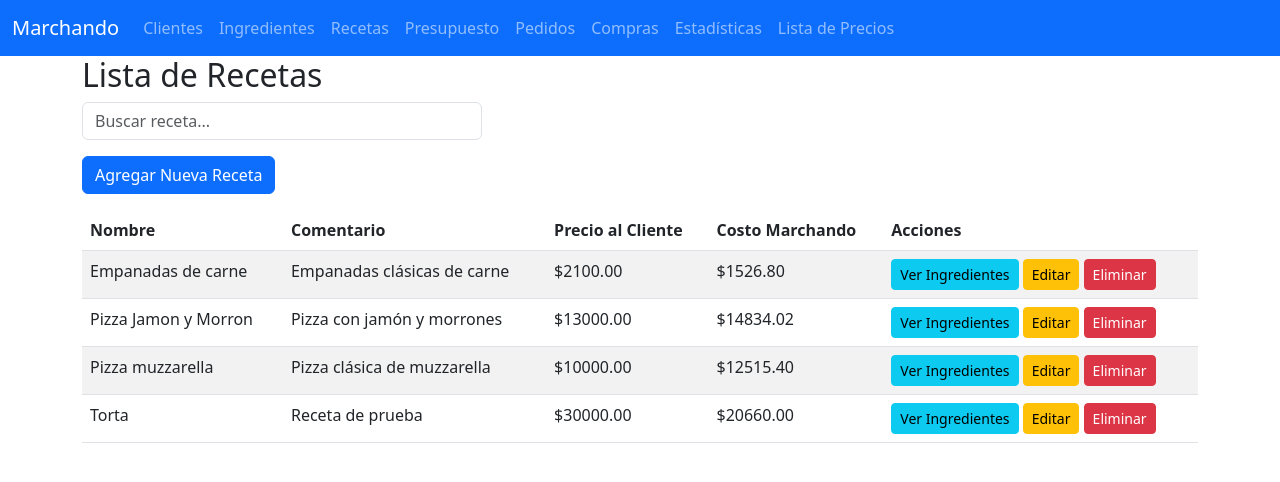
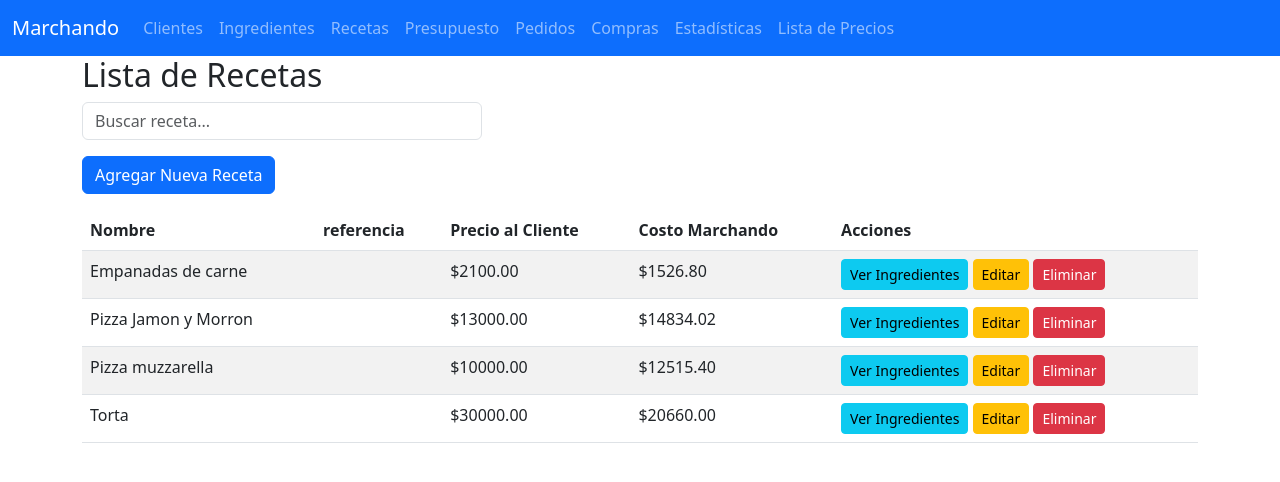
Before and after one commit to pablomainardi/marchandofrozen, a Flask app: page /recetas in a window 1280 px wide. Shown: the top 482 px of the page. Run offline with Flask 3, Linux system fonts and the light colour scheme; data comes from the database, SQL or seed files in the repository.

Commit message:
agregado codigo

```diff
--- a/app.py
+++ b/app.py
@@ -21,7 +21,7 @@ LOGIN_REQUIRED = False  # Cambiar a True para activar validación
 def login_required(f):
     @wraps(f)
     def decorated_function(*args, **kwargs):
-#       if not session.get('logged_in'): # PRUEBAS LOCALES
+ #       if not session.get('logged_in'): # PRUEBAS LOCALES
         if LOGIN_REQUIRED and not session.get('logged_in'):
             return redirect(url_for('login', next=request.path))
         return f(*args, **kwargs)
@@ -107,9 +107,10 @@ def buscar_producto_por_codigo():
         return jsonify({"existe": False})
     with get_conn() as conn:
         producto = conn.execute("""
-            SELECT id, producto, tipo, comentario, cantidad, unidad, costo_total
-            FROM ingredientes WHERE codigo_barra = ?
-        """, (codigo,)).fetchone()
+    SELECT id, producto, tipo, cantidad, unidad, costo_total, referencia
+    FROM ingredientes WHERE codigo_barra = ?
+""", (codigo,)).fetchone()
+
     if producto:
         return jsonify({"existe": True, "producto": dict(producto)})
     else:
@@ -123,6 +124,9 @@ def guardar_producto():
     codigo_barra = data.get('codigo_barra', '').strip()
     producto = data.get('producto', '').strip()
     unidad = data.get('unidad', '').strip()
+    referencia = data.get('referencia', '').strip()
+    tipo = data.get('tipo', '').strip()
+
 
     try:
         cantidad = float(data.get('cantidad', '0'))
@@ -146,22 +150,20 @@ def guardar_producto():
         if existente:
             # Actualizamos SOLO los campos manejados por modal escáner
             conn.execute('''
-                UPDATE ingredientes SET
-                    producto = ?,
-                    cantidad = ?,
-                    unidad = ?,
-                    costo_total = ?,
-                    costo_unitario = ?,
-                    ultima_actualizacion = ?
-                WHERE codigo_barra = ?
-            ''', (producto, cantidad, unidad, costo_total, costo_unitario, fecha_actual, codigo_barra))
+    UPDATE ingredientes SET
+        producto = ?, cantidad = ?, unidad = ?, costo_total = ?,
+        costo_unitario = ?, referencia = ?, tipo = ?, ultima_actualizacion = ?
+    WHERE codigo_barra = ?
+''', (producto, cantidad, unidad, costo_total, costo_unitario, referencia, tipo, fecha_actual, codigo_barra))
+
             mensaje = "Producto actualizado correctamente."
         else:
-            # Insertamos nuevo con tipo/comentario vacíos
+            # Insertamos nuevo con tipo/referencia vacíos
             conn.execute('''
-                INSERT INTO ingredientes (producto, tipo, comentario, cantidad, unidad, costo_total, costo_unitario, ultima_actualizacion, codigo_barra)
-                VALUES (?, '', '', ?, ?, ?, ?, ?, ?)
-            ''', (producto, cantidad, unidad, costo_total, costo_unitario, fecha_actual, codigo_barra))
+    INSERT INTO ingredientes (producto, tipo, referencia, cantidad, unidad, costo_total, costo_unitario, ultima_actualizacion, codigo_barra)
+    VALUES (?, '', '', ?, ?, ?, ?, ?, ?)
+''', (producto, referencia, cantidad, unidad, costo_total, costo_unitario, fecha_actual, codigo_barra))
+
             mensaje = "Producto agregado correctamente."
         conn.commit()
 
@@ -174,26 +176,29 @@ def guardar_producto():
 @login_required
 def editar_ingrediente(id):
     data = request.form
+    codigo_barra = data.get('codigo_barra', '').strip()
     producto = data['producto']
     cantidad = float(data['cantidad'])
     unidad = data['unidad']
-    comentario = data.get('comentario', '')
+    referencia = data.get('referencia', '')
     tipo = data.get('tipo', '')
     costo_total = round(float(data['costo_total']), 2)
     costo_unitario = round(costo_total / cantidad, 4) if cantidad else 0
 
     with get_conn() as conn:
         conn.execute('''
-            UPDATE ingredientes SET
-                producto = ?,
-                cantidad = ?,
-                unidad = ?,
-                comentario = ?,
-                tipo = ?,
-                costo_total = ?,
-                costo_unitario = ?
-            WHERE id = ?
-        ''', (producto, cantidad, unidad, comentario, tipo, costo_total, costo_unitario, id))
+    UPDATE ingredientes SET
+        producto = ?,
+        cantidad = ?,
+        unidad = ?,
+        referencia = ?,
+        tipo = ?,
+        costo_total = ?,
+        costo_unitario = ?,
+        codigo_barra = ?
+    WHERE id = ?
+''', (producto, cantidad, unidad, referencia, tipo, costo_total, costo_unitario, codigo_barra, id))
+
         conn.commit()
 
     flash('Ingrediente actualizado correctamente')
@@ -215,16 +220,16 @@ def agregar_ingrediente():
     producto = data['producto']
     cantidad = float(data['cantidad'])
     unidad = data['unidad']
-    comentario = data.get('comentario', '')
+    referencia = data.get('referencia', '')
     tipo = data.get('tipo', '')
     costo_total = round(float(data['costo_total']), 2)
     costo_unitario = round(costo_total / cantidad, 4) if cantidad else 0
 
     with get_conn() as conn:
         conn.execute('''
-            INSERT INTO ingredientes (producto, cantidad, unidad, comentario, tipo, costo_total, costo_unitario)
+            INSERT INTO ingredientes (producto, cantidad, unidad, referencia, tipo, costo_total, costo_unitario)
             VALUES (?, ?, ?, ?, ?, ?, ?)
-        ''', (producto, cantidad, unidad, comentario, tipo, costo_total, costo_unitario))
+        ''', (producto, cantidad, unidad, referencia, tipo, costo_total, costo_unitario))
         conn.commit()
 
     flash('Ingrediente agregado correctamente')
@@ -235,23 +240,32 @@ def agregar_ingrediente():
 def modificar_ingredientes():
     with get_conn() as conn:
         ingredientes_raw = conn.execute('SELECT * FROM ingredientes ORDER BY producto').fetchall()
-    # Convertimos costo_unitario a float para evitar error en template
+
+        referencias_raw = conn.execute("SELECT DISTINCT referencia FROM ingredientes WHERE referencia IS NOT NULL AND referencia != ''").fetchall()
+        codigos_raw = conn.execute("SELECT DISTINCT codigo_barra FROM ingredientes WHERE codigo_barra IS NOT NULL AND codigo_barra != ''").fetchall()
+
     ingredientes = []
     for i in ingredientes_raw:
         fila = dict(i)
         try:
             fila['costo_unitario'] = float(fila['costo_unitario'])
         except (TypeError, ValueError):
-            fila['costo_unitario'] = 0.0  # fallback si no es convertible
+            fila['costo_unitario'] = 0.0
         ingredientes.append(fila)
-    return render_template('modificar_ingredientes.html', ingredientes=ingredientes)
 
+    referencias = [r['referencia'] for r in referencias_raw]
+    codigos_barra = [c['codigo_barra'] for c in codigos_raw]
+
+    return render_template('modificar_ingredientes.html',
+                           ingredientes=ingredientes,
+                           referencias=referencias,
+                           codigos_barra=codigos_barra)
 
 @app.route('/exportar_ingredientes')
 @login_required
 def exportar_ingredientes():
     with get_conn() as conn:
-        df = pd.read_sql_query("SELECT producto, cantidad, unidad, costo_total, tipo, comentario FROM ingredientes", conn)
+        df = pd.read_sql_query("SELECT producto, cantidad, unidad, costo_total, tipo, referencia FROM ingredientes", conn)
     output = io.BytesIO()
     with pd.ExcelWriter(output, engine='openpyxl') as writer:
         df.to_excel(writer, index=False, sheet_name='Ingredientes')
@@ -288,15 +302,16 @@ def importar_ingredientes():
             costo_unitario = costo_total / cantidad if cantidad else 0
 
             conn.execute('''
-                INSERT INTO ingredientes (producto, cantidad, unidad, tipo, costo_total, costo_unitario)
-                VALUES (?, ?, ?, ?, ?, ?)
-                ON CONFLICT(producto) DO UPDATE SET
-                    cantidad=excluded.cantidad,
-                    unidad=excluded.unidad,
-                    tipo=excluded.tipo,
-                    costo_total=excluded.costo_total,
-                    costo_unitario=excluded.costo_unitario
-            ''', (producto, cantidad, unidad, tipo, costo_total, costo_unitario))
+    INSERT INTO ingredientes (producto, cantidad, unidad, tipo, costo_total, costo_unitario)
+    VALUES (?, ?, ?, ?, ?, ?)
+    ON CONFLICT(producto) DO UPDATE SET
+        cantidad=excluded.cantidad,
+        unidad=excluded.unidad,
+        tipo=excluded.tipo,
+        costo_total=excluded.costo_total,
+        costo_unitario=excluded.costo_unitario
+''', (producto, cantidad, unidad, tipo, costo_total, costo_unitario))
+
         conn.commit()
     return redirect(url_for('modificar_ingredientes'))
 
@@ -344,9 +359,9 @@ def ver_recetas():
 def nueva_receta():
     if request.method == 'POST':
         nombre = request.form['nombre']
-        comentario = request.form.get('comentario', '')
+        referencia = request.form.get('referencia', '')
         with get_conn() as conn:
-            conn.execute('INSERT INTO recetas (nombre, comentario) VALUES (?, ?)', (nombre, comentario))
+            conn.execute('INSERT INTO recetas (nombre, referencia) VALUES (?, ?)', (nombre, referencia))
             conn.commit()
         return redirect(url_for('ver_recetas'))
     return render_template('nueva_receta.html')
@@ -956,14 +971,14 @@ def editar_ingrediente_receta(ri_id):
         receta_id = conn.execute('SELECT receta_id FROM receta_ingredientes WHERE id = ?', (ri_id,)).fetchone()[0]
     return redirect(url_for('modificar_receta', id=receta_id))
 
-# Actualizar nombre y comentario
+# Actualizar nombre y referencia
 @app.route('/actualizar_receta/<int:id>', methods=['POST'])
 @login_required
 def actualizar_receta(id):
     nombre = request.form['nombre']
-    comentario = request.form['comentario']
+    referencia = request.form['referencia']
     with get_conn() as conn:
-        conn.execute('UPDATE recetas SET nombre = ?, comentario = ? WHERE id = ?', (nombre, comentario, id))
+        conn.execute('UPDATE recetas SET nombre = ?, referencia = ? WHERE id = ?', (nombre, referencia, id))
         conn.commit()
     return redirect(url_for('ver_recetas'))
 
--- a/templates/editar_receta.html
+++ b/templates/editar_receta.html
@@ -9,8 +9,8 @@
     <input type="text" class="form-control" id="nombre" name="nombre" value="{{ receta.nombre }}" required>
   </div>
   <div class="mb-3">
-    <label for="comentario" class="form-label">Comentario:</label>
-    <textarea class="form-control" id="comentario" name="comentario">{{ receta.comentario }}</textarea>
+    <label for="referencia" class="form-label">referencia:</label>
+    <textarea class="form-control" id="referencia" name="referencia">{{ receta.referencia }}</textarea>
   </div>
   <button type="submit" class="btn btn-primary">Guardar Receta</button>
 </form>
--- a/templates/modificar_recetas.html
+++ b/templates/modificar_recetas.html
@@ -12,7 +12,7 @@
   <thead>
     <tr>
       <th>Nombre</th>
-      <th>Comentario</th>
+      <th>referencia</th>
       <th>Precio al Cliente</th>
       <th>Costo Marchando</th>
       <th>Acciones</th>
@@ -22,7 +22,7 @@
   {% for r in recetas %}
     <tr>
       <td>{{ r.nombre }}</td>
-      <td>{{ r.comentario or '' }}</td>
+      <td>{{ r.referencia or '' }}</td>
       <td>${{ "%.2f"|format(r.precio_cliente or 0) }}</td>
       <td>${{ "%.2f"|format(r.valor_total or 0) }}</td>
       <td>
--- a/templates/nueva_receta.html
+++ b/templates/nueva_receta.html
@@ -8,8 +8,8 @@
     <input type="text" class="form-control" id="nombre" name="nombre" required>
   </div>
   <div class="mb-3">
-    <label for="comentario" class="form-label">Comentario:</label>
-    <textarea class="form-control" id="comentario" name="comentario"></textarea>
+    <label for="referencia" class="form-label">referencia:</label>
+    <textarea class="form-control" id="referencia" name="referencia"></textarea>
   </div>
   <button type="submit" class="btn btn-success">Crear receta</button>
 </form>
```
Also changed, not shown: templates/ingredientes.html (deleted, +0 -22 lines), templates/modal_escaner.html (+9 -0 lines), templates/modificar_ingredientes.html (+97 -9 lines), marchando_base.db.
